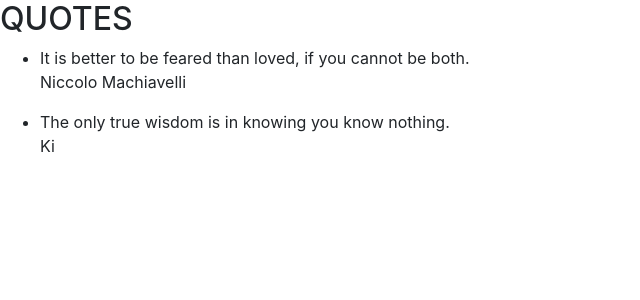
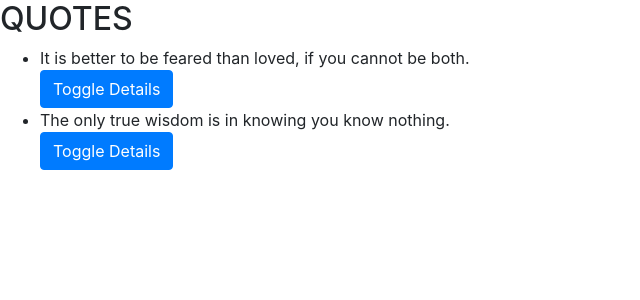
Before and after one commit to verisence/quotes, an Angular app: page / in a window 1280 px wide. Shown: the top 300 px of the page, without its empty margins (0-640 px from the left). Built offline with nearby package versions, Linux system fonts and the light colour scheme.

Commit message:
use output property binding to toggle the details of the quote such as the authors name.

```diff
--- a/src/app/quote.ts
+++ b/src/app/quote.ts
@@ -1,10 +1,12 @@
 export class Quote {
-
+    public showDescription:boolean;
     constructor(
         public id:number,
         public name:string,
         public author:string,
         public upvotes:number,
         public downvotes:number,
-        public date:Date){}
+        public date:Date){
+            this.showDescription=false;
+        }
 }
--- a/src/app/quote/quote.component.html
+++ b/src/app/quote/quote.component.html
@@ -1,9 +1,10 @@
 <h2>QUOTES</h2>
 
 <ul>
-  <li *ngFor="let quote of quotes">
-    {{quote.name}}
-    <app-quote-details [quote]='quote'></app-quote-details>
-  </li>
+  <div *ngFor="let quote of quotes; let i = index">
+      <li>{{quote.name}}</li>
+          <button (click)='toggleDetails(i)' class="btn btn-primary">Toggle Details</button>
+          <app-quote-details *ngIf="quote.showDescription" [quote]='quote'></app-quote-details>
+  </div>
 
 </ul>
--- a/src/app/quote/quote.component.ts
+++ b/src/app/quote/quote.component.ts
@@ -13,6 +13,10 @@ export class QuoteComponent implements OnInit {
     new Quote(2,'The only true wisdom is in knowing you know nothing.','Ki',8,9,new Date(2019,7,22))
   ]
 
+  toggleDetails(index){
+    this.quotes[index].showDescription = !this.quotes[index].showDescription;
+  }
+
   constructor() { }
 
   ngOnInit() {
```
